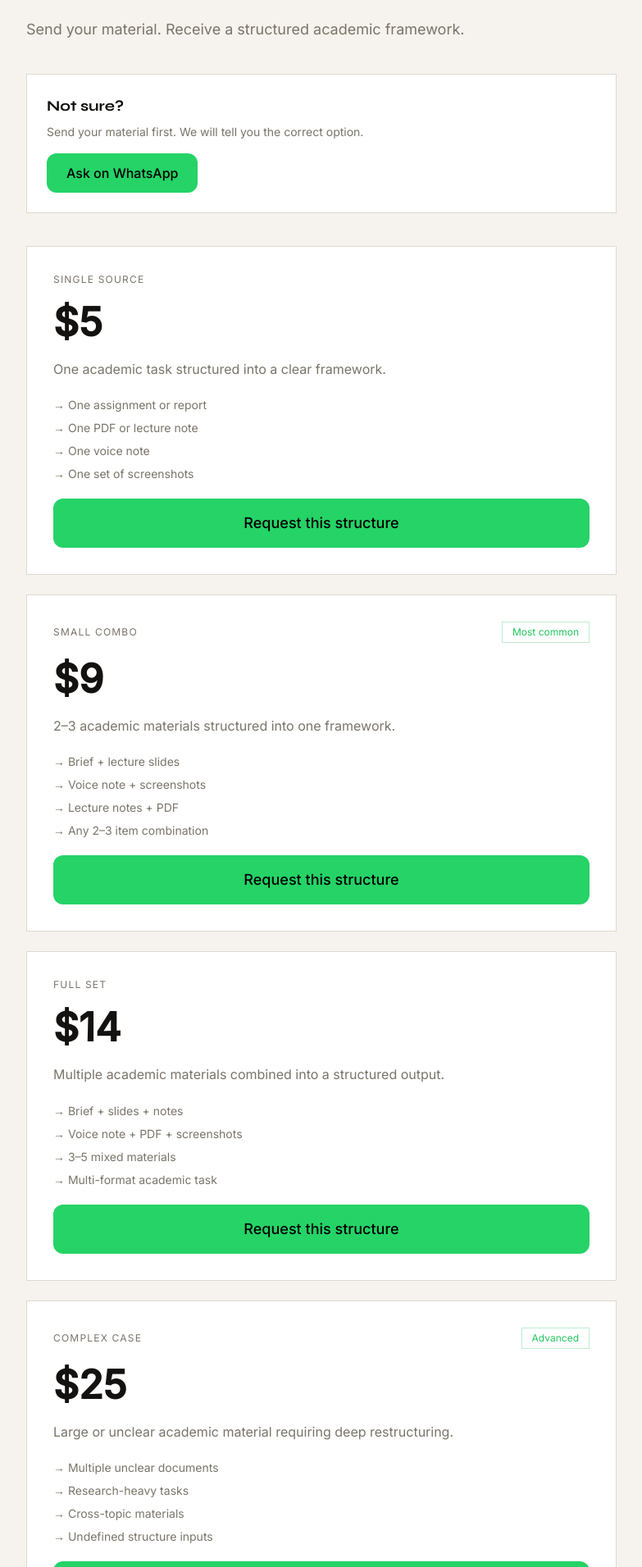
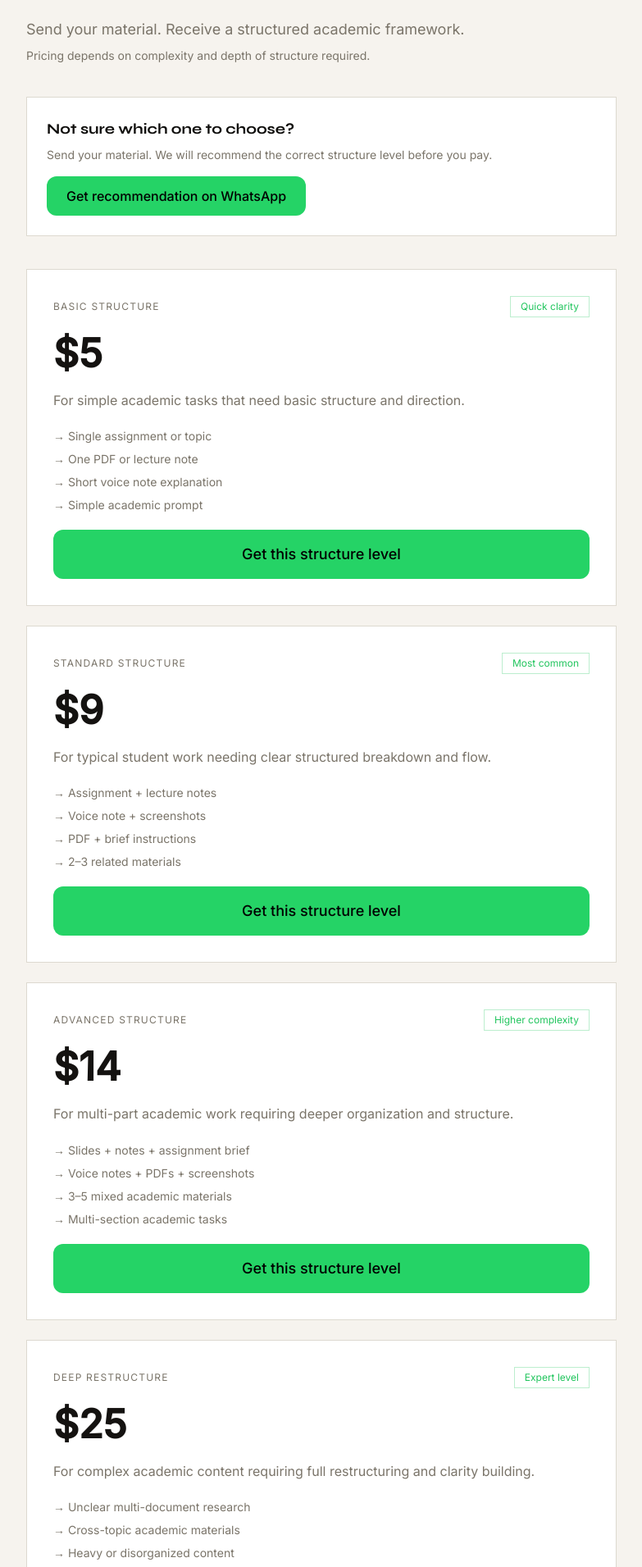
Before and after one commit to fazetdev/structura, a Next.js app: page /pricing in a window 1280 px wide. Shown: the part 389-2300 px from the top of the page at 82% size, without its empty margins (248-1031 px from the left). Built offline with nearby package versions, Linux system fonts and the light colour scheme.

Commit message:
update policis and trust

```diff
--- a/app/policy/page.tsx
+++ b/app/policy/page.tsx
@@ -4,21 +4,34 @@ import { useState } from "react"
 
 const items = [
   {
-    title: "Educational support only",
-    desc: "Qlack provides organization, structure, and clarity support for academic material. Nothing more.",
+    title: "Service purpose",
+    desc: "Qlack provides academic structure support only. It converts unstructured materials into a clear writing framework for students to use in their own work.",
   },
   {
     title: "No ghostwriting",
-    desc: "Qlack does not impersonate students or complete final academic submissions on their behalf.",
+    desc: "Qlack does not write full assignments, essays, or reports. It does not replace student work or submit content on behalf of users.",
   },
   {
-    title: "Responsible usage",
-    desc: "Students are expected to use the structure provided as guidance for their own writing process.",
+    title: "User responsibility",
+    desc: "Students are fully responsible for writing, editing, and submitting their own academic work based on the structure provided.",
+  },
+  {
+    title: "Delivery timeframe",
+    desc: "Preview evaluation is typically delivered within 4 hours. Full structured framework is delivered within 24 hours after confirmation.",
+  },
+  {
+    title: "Revisions",
+    desc: "One free revision is allowed within 48 hours if the structure does not match the agreed scope. Revisions only cover restructuring, not content expansion.",
+  },
+  {
+    title: "Refund policy",
+    desc: "Refunds are only issued if delivery fails within the stated timeframe. Because a preview is provided before full processing, refunds are otherwise not applicable.",
   },
 ]
 
 function Item({ title, desc }: { title: string; desc: string }) {
   const [open, setOpen] = useState(false)
+
   return (
     <div className="border border-[#ddd9d0] bg-white">
       <button
@@ -58,7 +71,7 @@ export default function PolicyPage() {
           </h1>
 
           <p className="text-lg text-[#7a7469]">
-            How Qlack operates and what it stands for.
+            How Qlack operates, delivers, and supports academic structuring services.
           </p>
         </div>
 
--- a/app/pricing/page.tsx
+++ b/app/pricing/page.tsx
@@ -6,7 +6,7 @@ export default function PricingPage() {
     <main className="bg-[#f6f3ee] min-h-screen pt-24 pb-24 text-[#141210]">
       <div className="max-w-3xl mx-auto px-6">
 
-        {/* Header */}
+        {/* HEADER */}
         <div className="mb-10">
 
           <div className="inline-flex items-center gap-2 border border-[#22c55e]/30 px-3 py-1.5 mb-6">
@@ -20,28 +20,33 @@ export default function PricingPage() {
             Choose your structure level
           </h1>
 
-          <p className="text-lg text-[#7a7469]">
+          <p className="text-lg text-[#7a7469] mb-2">
             Send your material. Receive a structured academic framework.
+          </p>
+
+          <p className="text-sm text-[#7a7469]">
+            Pricing depends on complexity and depth of structure required.
           </p>
         </div>
 
-        {/* Quick help */}
+        {/* QUICK HELP */}
         <div className="bg-white border border-[#ddd9d0] p-6 mb-10">
+
           <h2 className="text-lg font-semibold mb-2">
-            Not sure?
+            Not sure which one to choose?
           </h2>
 
           <p className="text-sm text-[#7a7469] mb-4">
-            Send your material first. We will tell you the correct option.
+            Send your material. We will recommend the correct structure level before you pay.
           </p>
 
           <WhatsAppButton
-            label="Ask on WhatsApp"
+            label="Get recommendation on WhatsApp"
             size="md"
           />
         </div>
 
-        {/* Tiers */}
+        {/* TIERS */}
         <div className="flex flex-col gap-6 mb-10">
 
           {tiers.map((tier) => (
@@ -77,7 +82,7 @@ export default function PricingPage() {
               </ul>
 
               <WhatsAppButton
-                label="Request this structure"
+                label="Get this structure level"
                 size="lg"
                 customMessage={tier.waMessage}
               />
@@ -87,7 +92,7 @@ export default function PricingPage() {
 
         </div>
 
-        {/* Final CTA */}
+        {/* FINAL CTA */}
         <div className="bg-white border border-[#ddd9d0] p-8 text-center">
 
           <h2 className="text-2xl font-bold mb-3">
@@ -95,11 +100,11 @@ export default function PricingPage() {
           </h2>
 
           <p className="text-[#7a7469] mb-5">
-            Send your material. We will guide the structure level.
+            Send your material. We will recommend the correct structure level for you.
           </p>
 
           <WhatsAppButton
-            label="Start on WhatsApp"
+            label="Get structure recommendation"
             size="lg"
           />
 
--- a/app/privacy/page.tsx
+++ b/app/privacy/page.tsx
@@ -1,7 +1,6 @@
 export default function PrivacyPage() {
   return (
     <main className="container py-12">
-
       <div className="max-w-3xl mx-auto">
 
         <div className="text-sm uppercase tracking-[0.18em] text-[var(--muted)] mb-3">
@@ -18,45 +17,55 @@ export default function PrivacyPage() {
         <div className="space-y-8 text-[1.08rem] md:text-[1.15rem] leading-relaxed text-[var(--muted)]">
 
           <div className="border border-[var(--border)] bg-[var(--white)] p-6">
-
             <h2 className="text-[1.3rem] text-[var(--ink)] mb-3 font-medium">
               Material handling
             </h2>
-
             <p>
-              Academic materials shared with Structura are used only for structure support and organization.
+              Academic materials shared with Qlack are used only to generate a structured academic framework.
+              We do not use your materials for any purpose outside your request.
             </p>
-
           </div>
 
           <div className="border border-[var(--border)] bg-[var(--white)] p-6">
+            <h2 className="text-[1.3rem] text-[var(--ink)] mb-3 font-medium">
+              Data usage
+            </h2>
+            <p>
+              Your notes, PDFs, screenshots, and voice inputs are used only to organize and structure your academic content.
+              We do not use your data to train AI models or share it with third parties.
+            </p>
+          </div>
 
+          <div className="border border-[var(--border)] bg-[var(--white)] p-6">
+            <h2 className="text-[1.3rem] text-[var(--ink)] mb-3 font-medium">
+              Data retention
+            </h2>
+            <p>
+              All materials are deleted within 7 days after delivery unless you request earlier deletion.
+            </p>
+          </div>
+
+          <div className="border border-[var(--border)] bg-[var(--white)] p-6">
             <h2 className="text-[1.3rem] text-[var(--ink)] mb-3 font-medium">
               Student responsibility
             </h2>
-
             <p>
               Students remain responsible for writing and submitting their own academic work.
             </p>
-
           </div>
 
           <div className="border border-[var(--border)] bg-[var(--white)] p-6">
-
             <h2 className="text-[1.3rem] text-[var(--ink)] mb-3 font-medium">
               Data sharing
             </h2>
-
             <p>
-              Materials are not sold or publicly shared.
+              We do not sell, publish, or share user materials with any third party.
             </p>
-
           </div>
 
         </div>
 
       </div>
-
     </main>
   )
 }
--- a/lib/tiers.ts
+++ b/lib/tiers.ts
@@ -11,62 +11,62 @@ export type Tier = {
 export const tiers: Tier[] = [
   {
     id: 1,
-    name: "Single Source",
+    name: "Basic Structure",
     price: "$5",
-    tag: null,
-    desc: "One academic task structured into a clear framework.",
+    tag: "Quick clarity",
+    desc: "For simple academic tasks that need basic structure and direction.",
     examples: [
-      "One assignment or report",
+      "Single assignment or topic",
       "One PDF or lecture note",
-      "One voice note",
-      "One set of screenshots",
+      "Short voice note explanation",
+      "Simple academic prompt",
     ],
     waMessage:
-      "Hello, I have a single academic task. I will send it for structured preview evaluation.",
+      "Hello, I have a simple academic task. I need basic structure and clarity. I will send it for preview.",
   },
   {
     id: 2,
-    name: "Small Combo",
+    name: "Standard Structure",
     price: "$9",
     tag: "Most common",
-    desc: "2–3 academic materials structured into one framework.",
+    desc: "For typical student work needing clear structured breakdown and flow.",
     examples: [
-      "Brief + lecture slides",
+      "Assignment + lecture notes",
       "Voice note + screenshots",
-      "Lecture notes + PDF",
-      "Any 2–3 item combination",
+      "PDF + brief instructions",
+      "2–3 related materials",
     ],
     waMessage:
-      "Hello, I have 2–3 academic materials. I would like them structured into one framework. I will send them for preview.",
+      "Hello, I have standard academic materials. I need a structured breakdown. I will send them for preview.",
   },
   {
     id: 3,
-    name: "Full Set",
+    name: "Advanced Structure",
     price: "$14",
-    tag: null,
-    desc: "Multiple academic materials combined into a structured output.",
+    tag: "Higher complexity",
+    desc: "For multi-part academic work requiring deeper organization and structure.",
     examples: [
-      "Brief + slides + notes",
-      "Voice note + PDF + screenshots",
-      "3–5 mixed materials",
-      "Multi-format academic task",
+      "Slides + notes + assignment brief",
+      "Voice notes + PDFs + screenshots",
+      "3–5 mixed academic materials",
+      "Multi-section academic tasks",
     ],
     waMessage:
-      "Hello, I have multiple academic materials requiring structured consolidation. I will send everything for preview.",
+      "Hello, I have multiple academic materials requiring advanced structuring. I will send everything for preview.",
   },
   {
     id: 4,
-    name: "Complex Case",
+    name: "Deep Restructure",
     price: "$25",
-    tag: "Advanced",
-    desc: "Large or unclear academic material requiring deep restructuring.",
+    tag: "Expert level",
+    desc: "For complex academic content requiring full restructuring and clarity building.",
     examples: [
-      "Multiple unclear documents",
-      "Research-heavy tasks",
-      "Cross-topic materials",
-      "Undefined structure inputs",
+      "Unclear multi-document research",
+      "Cross-topic academic materials",
+      "Heavy or disorganized content",
+      "High-complexity assignments",
     ],
     waMessage:
-      "Hello, I have complex academic materials requiring deep restructuring. I will send everything for preview assessment.",
+      "Hello, I have complex academic materials requiring deep restructuring. I will send everything for full preview assessment.",
   },
 ]
```
Also changed, not shown: app/disclaimer/page.tsx (+25 -8 lines), components/sections/FinalCTA.tsx (+16 -15 lines), components/sections/SamplesPreview.tsx (+56 -12 lines).
